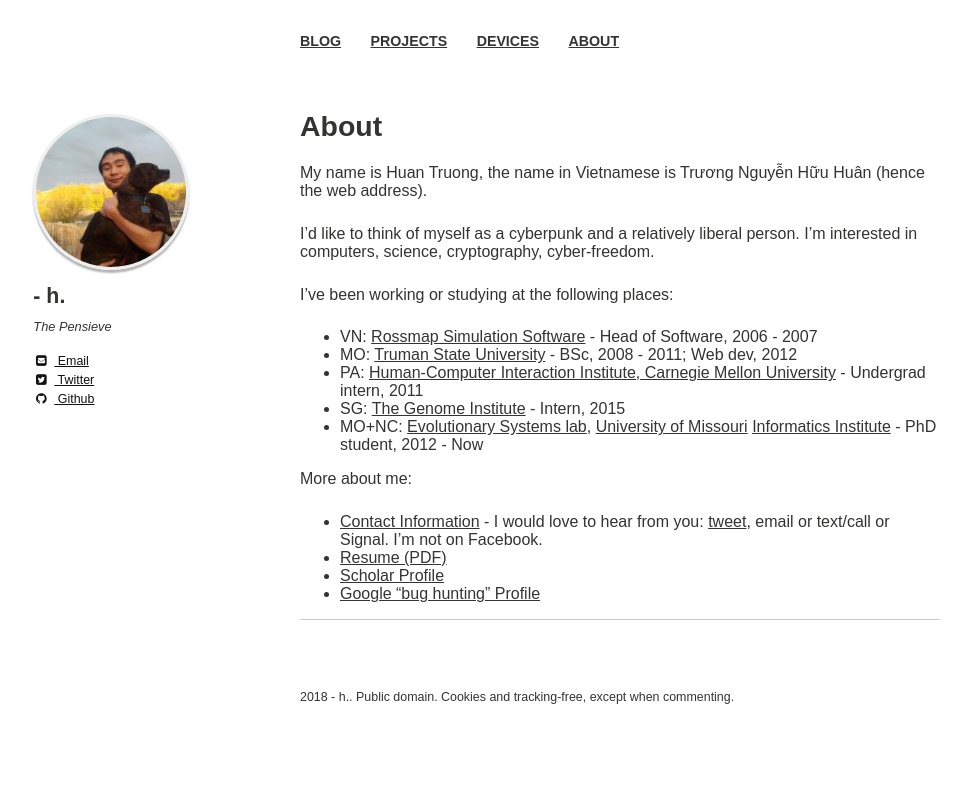
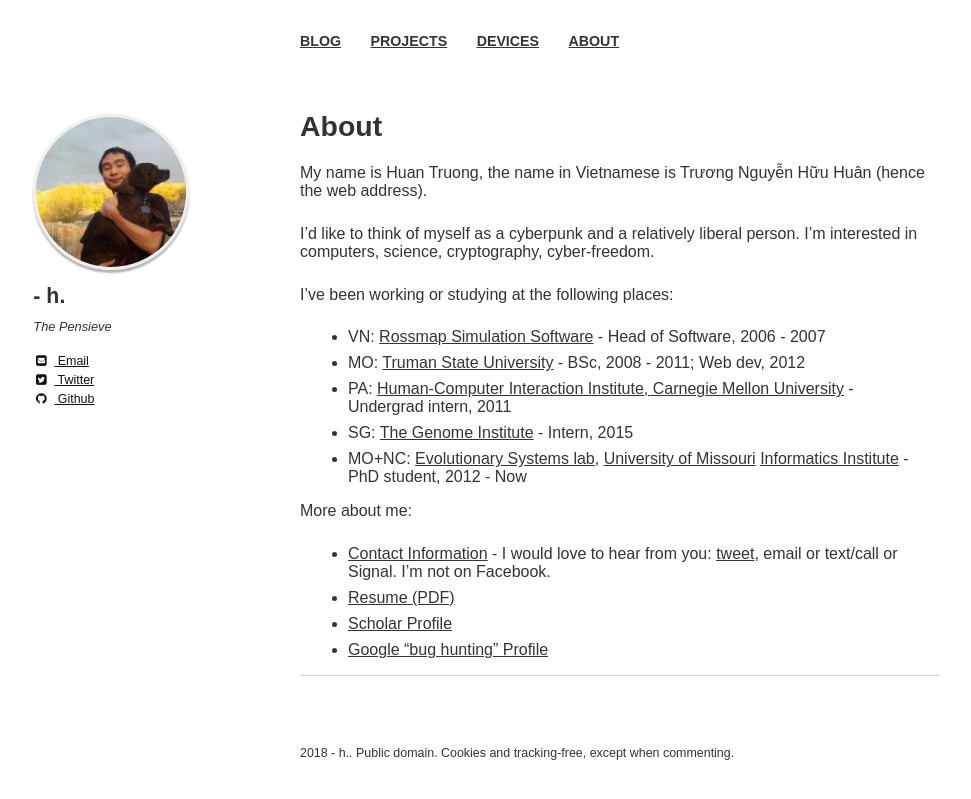
Before and after one commit to htruong/htruong.github.io, a Jekyll site: the page built from about.md, in a window 1280 px wide. Shown: the top 799 px of the page, without its empty margins (20-991 px from the left). Built offline with Jekyll 4.4.1, drawn with Linux system fonts in a browser that asks for light colours; nearby versions of some CDN libraries.

Commit message:
[css] update typography

```diff
--- a/_sass/typography.scss
+++ b/_sass/typography.scss
@@ -176,4 +176,8 @@ article {
 	h2 {
 		padding-bottom: 2px;
 	}
+
+	li {
+		margin: 0.5em;
+	}
 }
```
